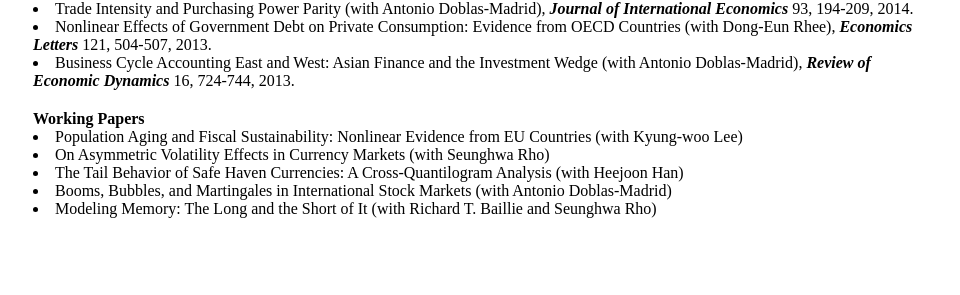
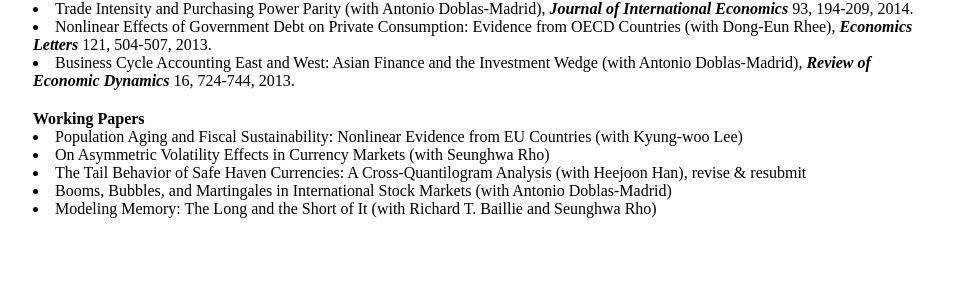
Before and after one commit to dooyeoncho/dooyeoncho.github.io, a Jekyll site: the page built from pages/research.html, in a window 1280 px wide. Shown: the part 638-933 px from the top of the page, without its empty margins (159-1119 px from the left). Built offline with Jekyll 4.4.1, drawn with Linux system fonts in a browser that asks for light colours.

Commit message:
Update research.html

```diff
--- a/pages/research.html
+++ b/pages/research.html
@@ -33,7 +33,7 @@
 <div> <b>Working Papers</b>
 		<li>Population Aging and Fiscal Sustainability: Nonlinear Evidence from EU Countries (with Kyung-woo Lee)</li>
 		<li>On Asymmetric Volatility Effects in Currency Markets (with Seunghwa Rho)</li>
-		<li>The Tail Behavior of Safe Haven Currencies: A Cross-Quantilogram Analysis (with Heejoon Han)</li>
+		<li>The Tail Behavior of Safe Haven Currencies: A Cross-Quantilogram Analysis (with Heejoon Han)</b></em>, revise & resubmit</li>
 		<li>Booms, Bubbles, and Martingales in International Stock Markets (with Antonio Doblas-Madrid)</li>
 	        <li>Modeling Memory: The Long and the Short of It (with Richard T. Baillie and Seunghwa Rho)</li>
 		</div>&nbsp;
```
